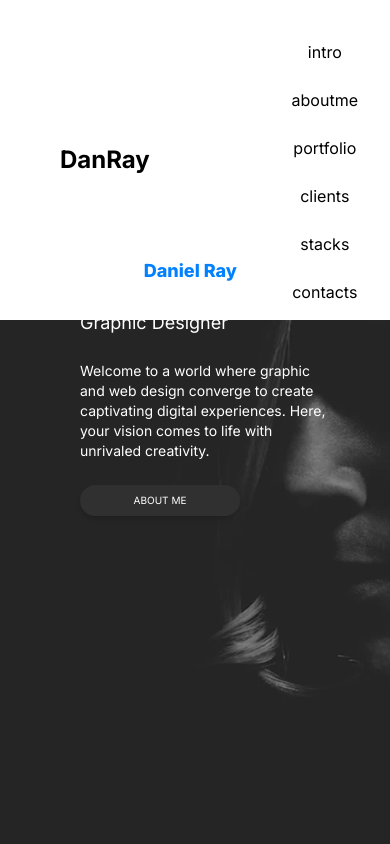
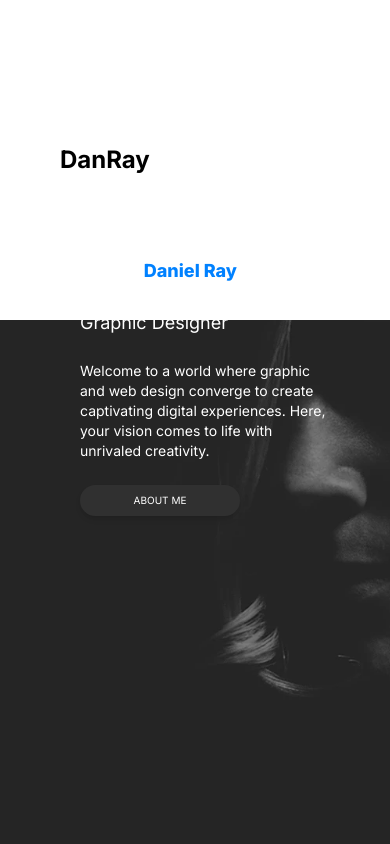
Before and after one commit to codesirpi/portfolio-website-sample, a Next.js app: page / in a window 390 px wide. Shown: the top 844 px of the page. Built offline with nearby package versions, Linux system fonts and the light colour scheme; some icons are missing; a web font is replaced by a local one.

Commit message:
fixed scroll navigation

```diff
--- a/app/components/clients-section.tsx
+++ b/app/components/clients-section.tsx
@@ -11,7 +11,7 @@ import { cambay, coustard, leckerliOne, montserrat } from "../layout";
 export const ClientsSection = () => {
   return (
     <div
-      className="bg-client-background w-full lg:h-screen text-white items-center flex flex-col gap-10 lg:px-[200px] py-20 px-5 bg-cover lg:py-[100px] p-10 md:gap-16"
+      className="bg-client-background w-full lg:h-full lg:min-h-screen text-white items-center flex flex-col gap-10 lg:px-[200px] py-20 px-5 bg-cover lg:py-[100px] p-10 md:gap-16"
       id="clients"
     >
       <div className={`lg:text-[28px] text-[22px] ${leckerliOne.className}`}>
--- a/app/components/footer.tsx
+++ b/app/components/footer.tsx
@@ -1,5 +1,4 @@
 import { Icon } from "@iconify/react";
-import Link from "next/link";
 import React from "react";
 
 export const Footer = () => {
@@ -9,14 +8,14 @@ export const Footer = () => {
         © 2024 DanRay — Personal Framer Template. Design by{" "}
         <span className="text-[#0081FF]">Ajith Kumar</span>
       </div>
-      <Link className="flex gap-2 items-center" href="/#home-target">
+      <div className="flex gap-2 items-center">
         Back to top{" "}
         <Icon
           icon="material-symbols-light:keyboard-arrow-up"
           style={{ color: "#707070" }}
           fontSize={25}
         />
-      </Link>
+      </div>
     </div>
   );
 };
--- a/app/pages/home/component/navbar.tsx
+++ b/app/pages/home/component/navbar.tsx
@@ -1,10 +1,11 @@
 "use client";
-import Link from "next/link";
 import Image from "next/image";
 import { Icon } from "@iconify/react";
 import React, { useState } from "react";
 import logo from "../../../../public/images/logo.png";
 import { motion } from "framer-motion";
+import { Link } from "react-scroll";
+
 export const NavBarSection = () => {
   const [mobileNavOpen, setMobileNavOpen] = useState(false);
   const hideNavItemsVariant = {
@@ -91,16 +92,16 @@ export const NavBarSection = () => {
   const fadeInEnd = { opacity: 1 };
   const fadeInTransition = { duration: 1 };
   const links = [
-    { label: "intro", href: "/#home-target" },
-    { label: "aboutme", href: "/#about" },
-    { label: "portfolio", href: "/#portfolio" },
-    { label: "clients", href: "/#clients" },
-    { label: "stacks", href: "/#stacks" },
-    { label: "contacts", href: "/#contacts" },
+    { label: "Intro", href: "home-target" },
+    { label: "About me", href: "about" },
+    { label: "Portfolio", href: "portfolio" },
+    { label: "Clients", href: "clients" },
+    { label: "Stacks", href: "stacks" },
+    { label: "Contacts", href: "contacts" },
   ];
-  const MotionLink = motion(Link);
+  // const MotionLink = motion(Link);
   return (
-    <div className=" w-full mx-auto h-full  md:h-[88px] text-white flex justify-between items-center bg-white md:bg-black   py-4 px-8">
+    <div className=" w-full mx-auto h-full md:h-[88px] text-white flex justify-between items-center bg-white md:bg-black   py-4 px-8">
       <div className="text-2xl font-bold flex gap-2">
         {" "}
         <Image src={logo} width={20} height={20} alt="Picture of the author" />
@@ -108,7 +109,7 @@ export const NavBarSection = () => {
       </div>
       <motion.div
         variants={hideNavItemsVariant}
-        className="md:hidden flex items-center gap  flex-col"
+        className="md:hidden flex items-center  flex-col"
         onClick={() => setMobileNavOpen(true)}
       >
         <button className="text-white focus:outline-none">
@@ -120,43 +121,45 @@ export const NavBarSection = () => {
           />
         </button>
         {/* mobile menu */}
-        <ul className="flex flex-col  space-y-6 items-center   md:hidden">
+        <ul className="flex flex-col space-y-6 items-center md:hidden">
           {links.map((link) => {
             return (
               <motion.li key={link.href}>
-                <MotionLink
-                  key={link.href}
-                  href={link.href}
+                <Link
+                  to={link.href}
+                  smooth={true}
+                  duration={500}
                   style={{ textDecoration: "none" }}
-                  className="cursor-pointer  text-black lg:text-white hover:text-[#0081FF]"
+                  className="cursor-pointer text-white hover:text-[#0081FF]"
                 >
                   {" "}
                   <motion.span>{link.label} </motion.span>
-                </MotionLink>
+                </Link>
               </motion.li>
             );
           })}
         </ul>
       </motion.div>
 
-      <ul className="md:flex  space-x-6   hidden">
+      <ul className="md:flex space-x-6 hidden">
         {links.map((link) => {
           return (
             <motion.li key={link.href}>
-              <MotionLink
-                key={link.href}
-                href={link.href}
+              <Link
+                to={link.href}
+                smooth={true}
+                duration={500}
                 style={{ textDecoration: "none" }}
-                className="cursor-pointer  text-white hover:text-[#0081FF]"
+                className="cursor-pointer text-white hover:text-[#0081FF]"
               >
                 {" "}
                 <motion.span>{link.label} </motion.span>
-              </MotionLink>
+              </Link>
             </motion.li>
           );
         })}
       </ul>
-      <div className=" w-[198px] h-[40px] hidden   border rounded-[18px] md:flex items-center justify-center">
+      <div className=" w-[198px] h-[40px] hidden border rounded-[18px] md:flex items-center justify-center">
         {" "}
         <button> FREE DOWNLOAD</button>
       </div>
--- a/app/pages/home/page.tsx
+++ b/app/pages/home/page.tsx
@@ -7,7 +7,7 @@ import { cambay, coustard, leckerliOne, montserrat } from "../../layout";
 const HeroSection = () => {
   return (
     <div
-      id="#home-target"
+      id="home-target"
       className="relative bg-cover bg-center bg-no-repeat h-screen bg-hero-image w-full"
     >
       <div className="absolute w-full top-0">
@@ -20,7 +20,7 @@ const HeroSection = () => {
               Hi there!
             </span>
             <span className="text-4xl  font-bold">
-              I'm{" "}
+              I&#39;m{" "}
               <span className="text-[#0081FF] text-lg md:text-[40px] font-extrabold">
                 Daniel Ray
               </span>
--- a/package.json
+++ b/package.json
@@ -12,13 +12,15 @@
     "framer-motion": "^11.3.24",
     "next": "14.2.5",
     "react": "^18",
-    "react-dom": "^18"
+    "react-dom": "^18",
+    "react-scroll": "^1.9.0"
   },
   "devDependencies": {
     "@iconify/react": "^5.0.2",
     "@types/node": "^20",
     "@types/react": "^18",
     "@types/react-dom": "^18",
+    "@types/react-scroll": "^1.8.10",
     "eslint": "^8",
     "eslint-config-next": "14.2.5",
     "postcss": "^8",
```
Also changed, not shown: 1 other file (tests, documents, lock files or other folders).
